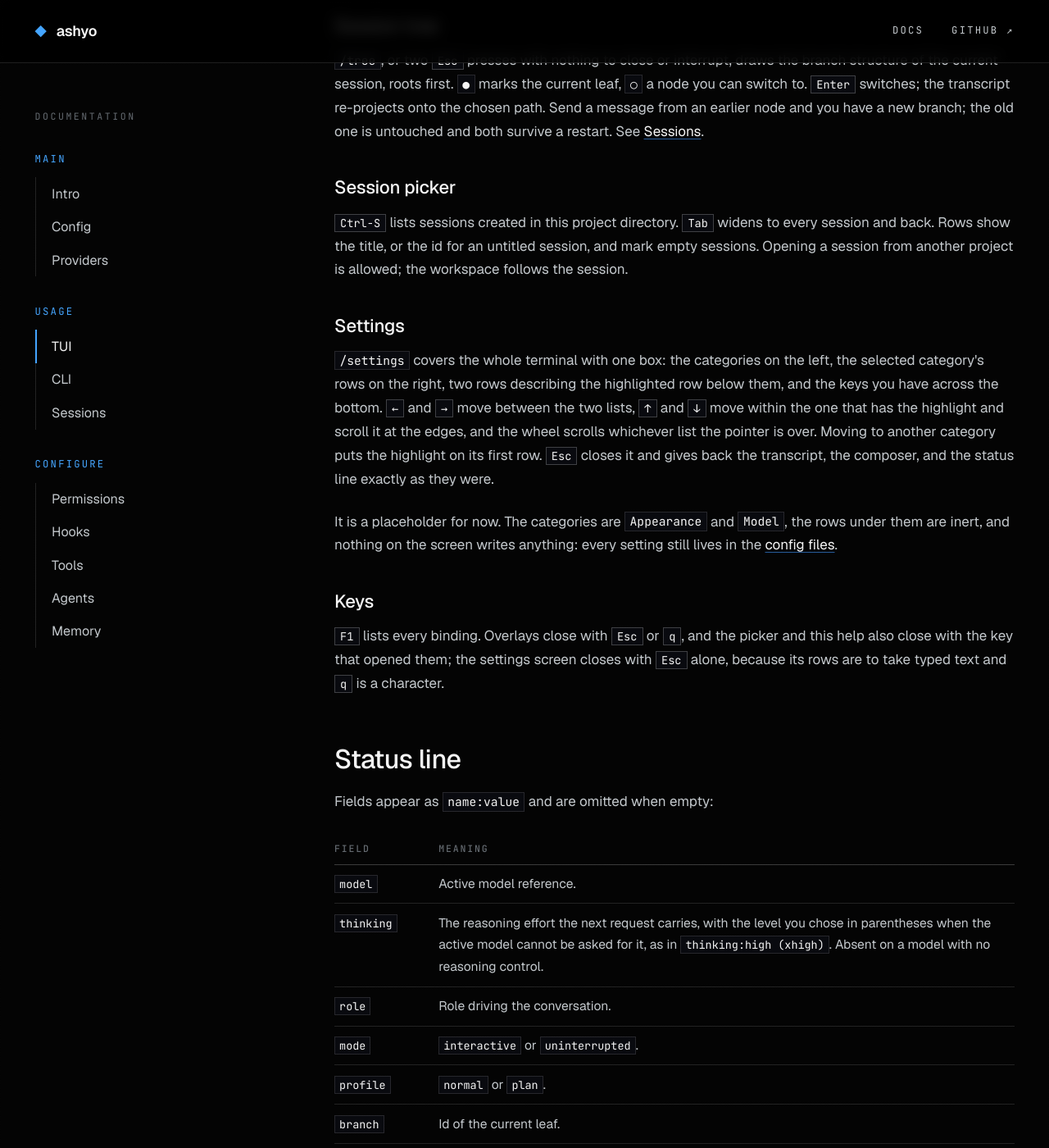
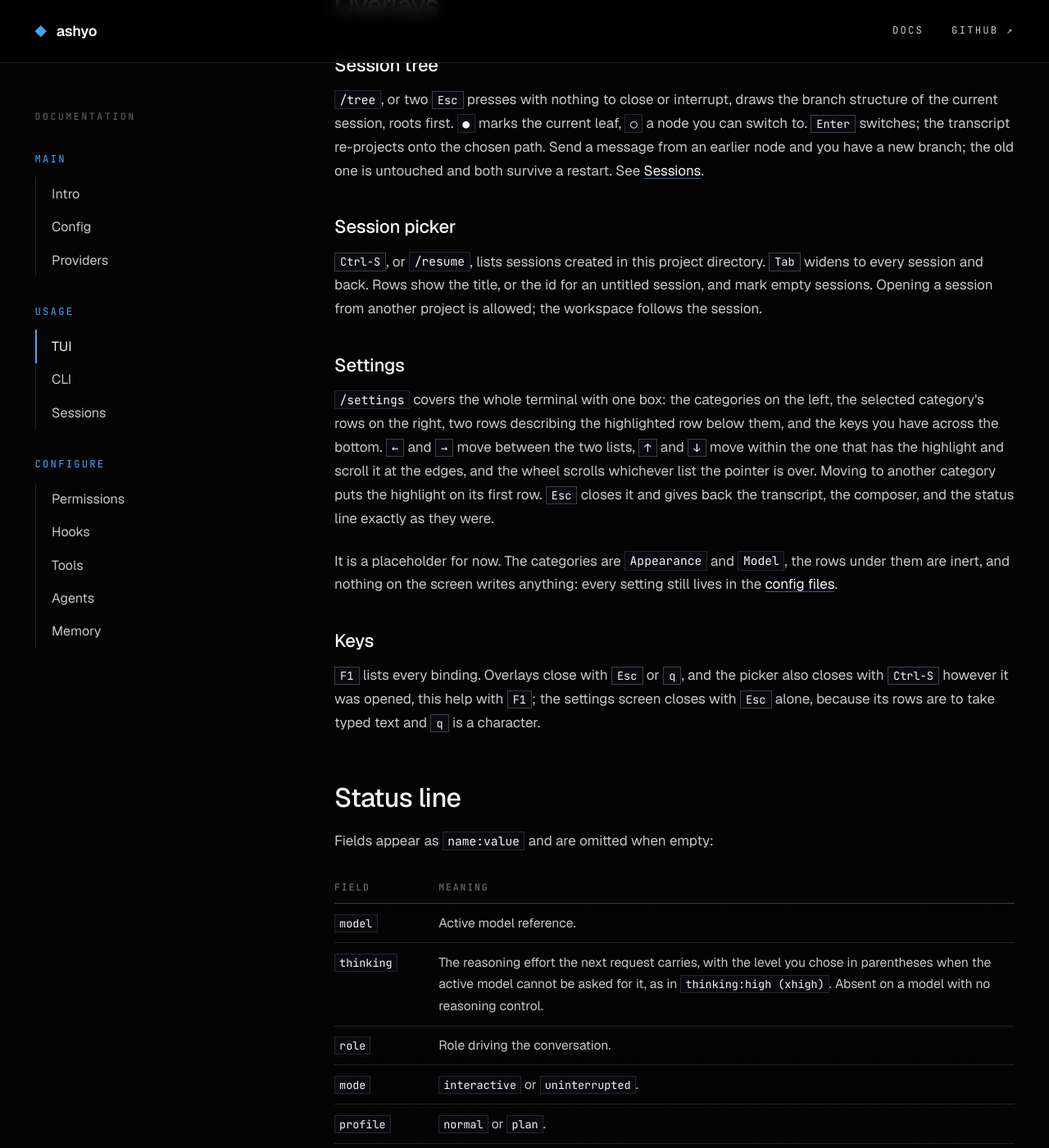
Before and after one commit to ashyo-ai/ashyo-ai.github.io, a Jekyll site: the page built from tui.html, in a window 1280 px wide and 1400 px high, scrolled down 7748 px. Shown: the whole window at 82% size. Built offline with Jekyll 4.4.1, drawn with Linux system fonts in a browser that asks for light colours; some of the changed text lies outside the part shown.

Commit message:
Add the /resume command to the session picker
The picker now has two ways in: Ctrl-S and /resume. The commands table gains the row, the session picker section names both, and the keys section says Ctrl-S closes the picker however it was opened.

```diff
--- a/tui.html
+++ b/tui.html
@@ -63,6 +63,7 @@ title: TUI
 <tr><td><code>/logout openrouter|openai-codex</code></td><td>Remove a credential.</td></tr>
 <tr><td><code>/keys</code></td><td>Open the key help.</td></tr>
 <tr><td><code>/tree</code></td><td>Open the session tree. <kbd>Esc</kbd> <kbd>Esc</kbd> does the same.</td></tr>
+<tr><td><code>/resume</code></td><td>Open the <a href="#session-picker">session picker</a>. <kbd>Ctrl-S</kbd> does the same.</td></tr>
 <tr><td><code>/settings</code></td><td>Open the settings screen. A placeholder: the frame and its navigation are there, the rows are not wired to anything yet, and every setting still lives in the <a href="config.html">config files</a>.</td></tr>
 <tr><td><code>/quit</code></td><td>Quit. Asks first while a turn is running; <kbd>Ctrl-C</kbd> <kbd>Ctrl-C</kbd> does the same. See <a href="#quitting">Quitting</a>.</td></tr>
 </table>
@@ -100,12 +101,12 @@ title: TUI
 <h3 id="session-tree">Session tree</h3>
 <p><code>/tree</code>, or two <kbd>Esc</kbd> presses with nothing to close or interrupt, draws the branch structure of the current session, roots first. <code>●</code> marks the current leaf, <code>○</code> a node you can switch to. <kbd>Enter</kbd> switches; the transcript re-projects onto the chosen path. Send a message from an earlier node and you have a new branch; the old one is untouched and both survive a restart. See <a href="sessions.html#branching">Sessions</a>.</p>
 <h3 id="session-picker">Session picker</h3>
-<p><kbd>Ctrl-S</kbd> lists sessions created in this project directory. <kbd>Tab</kbd> widens to every session and back. Rows show the title, or the id for an untitled session, and mark empty sessions. Opening a session from another project is allowed; the workspace follows the session.</p>
+<p><kbd>Ctrl-S</kbd>, or <code>/resume</code>, lists sessions created in this project directory. <kbd>Tab</kbd> widens to every session and back. Rows show the title, or the id for an untitled session, and mark empty sessions. Opening a session from another project is allowed; the workspace follows the session.</p>
 <h3 id="settings">Settings</h3>
 <p><code>/settings</code> covers the whole terminal with one box: the categories on the left, the selected category's rows on the right, two rows describing the highlighted row below them, and the keys you have across the bottom. <kbd>←</kbd> and <kbd>→</kbd> move between the two lists, <kbd>↑</kbd> and <kbd>↓</kbd> move within the one that has the highlight and scroll it at the edges, and the wheel scrolls whichever list the pointer is over. Moving to another category puts the highlight on its first row. <kbd>Esc</kbd> closes it and gives back the transcript, the composer, and the status line exactly as they were.</p>
 <p>It is a placeholder for now. The categories are <code>Appearance</code> and <code>Model</code>, the rows under them are inert, and nothing on the screen writes anything: every setting still lives in the <a href="config.html">config files</a>.</p>
 <h3 id="keys-help">Keys</h3>
-<p><kbd>F1</kbd> lists every binding. Overlays close with <kbd>Esc</kbd> or <kbd>q</kbd>, and the picker and this help also close with the key that opened them; the settings screen closes with <kbd>Esc</kbd> alone, because its rows are to take typed text and <kbd>q</kbd> is a character.</p>
+<p><kbd>F1</kbd> lists every binding. Overlays close with <kbd>Esc</kbd> or <kbd>q</kbd>, and the picker also closes with <kbd>Ctrl-S</kbd> however it was opened, this help with <kbd>F1</kbd>; the settings screen closes with <kbd>Esc</kbd> alone, because its rows are to take typed text and <kbd>q</kbd> is a character.</p>
 
 <h2 id="status-line">Status line</h2>
 <p>Fields appear as <code>name:value</code> and are omitted when empty:</p>
```
